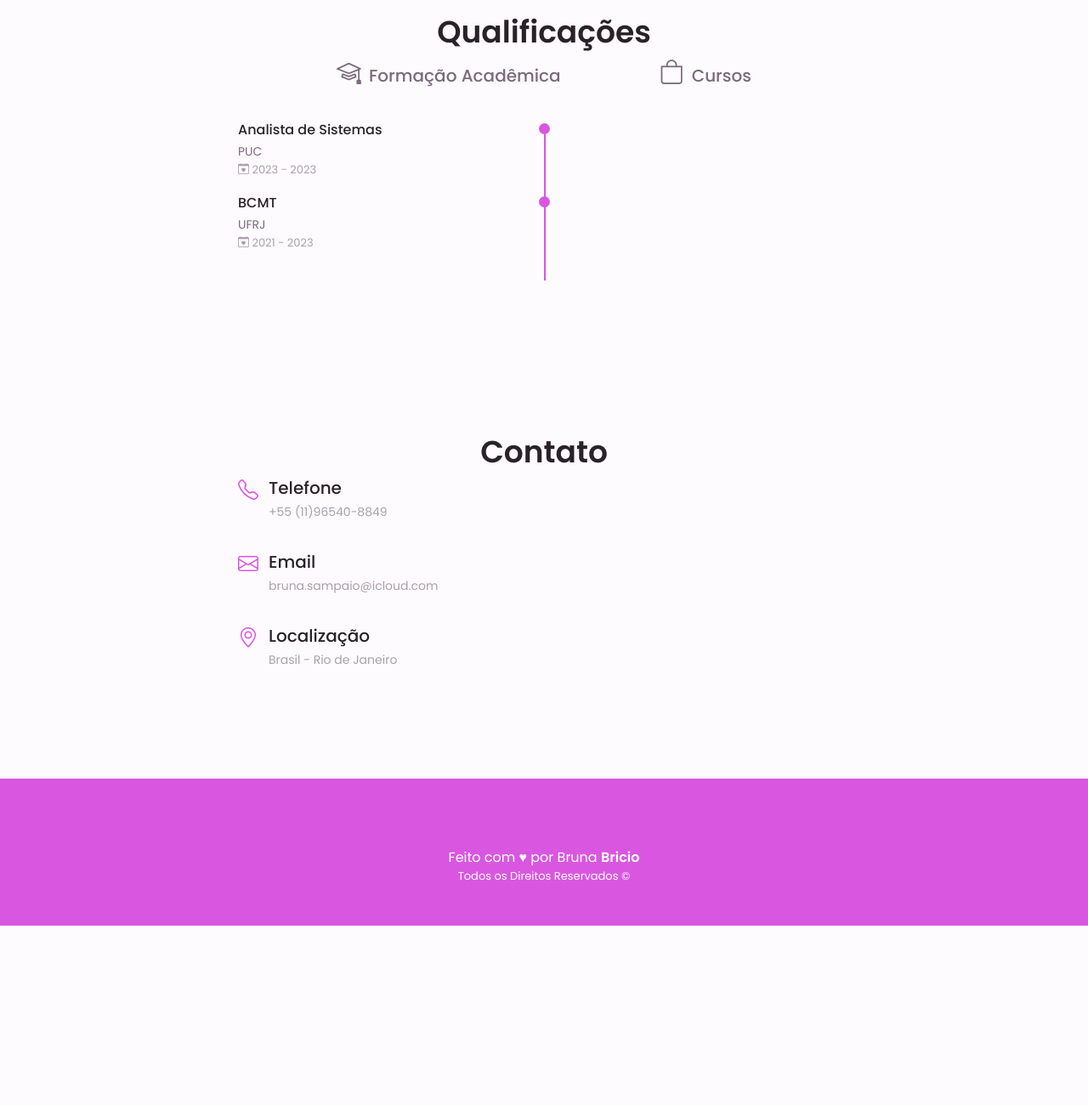
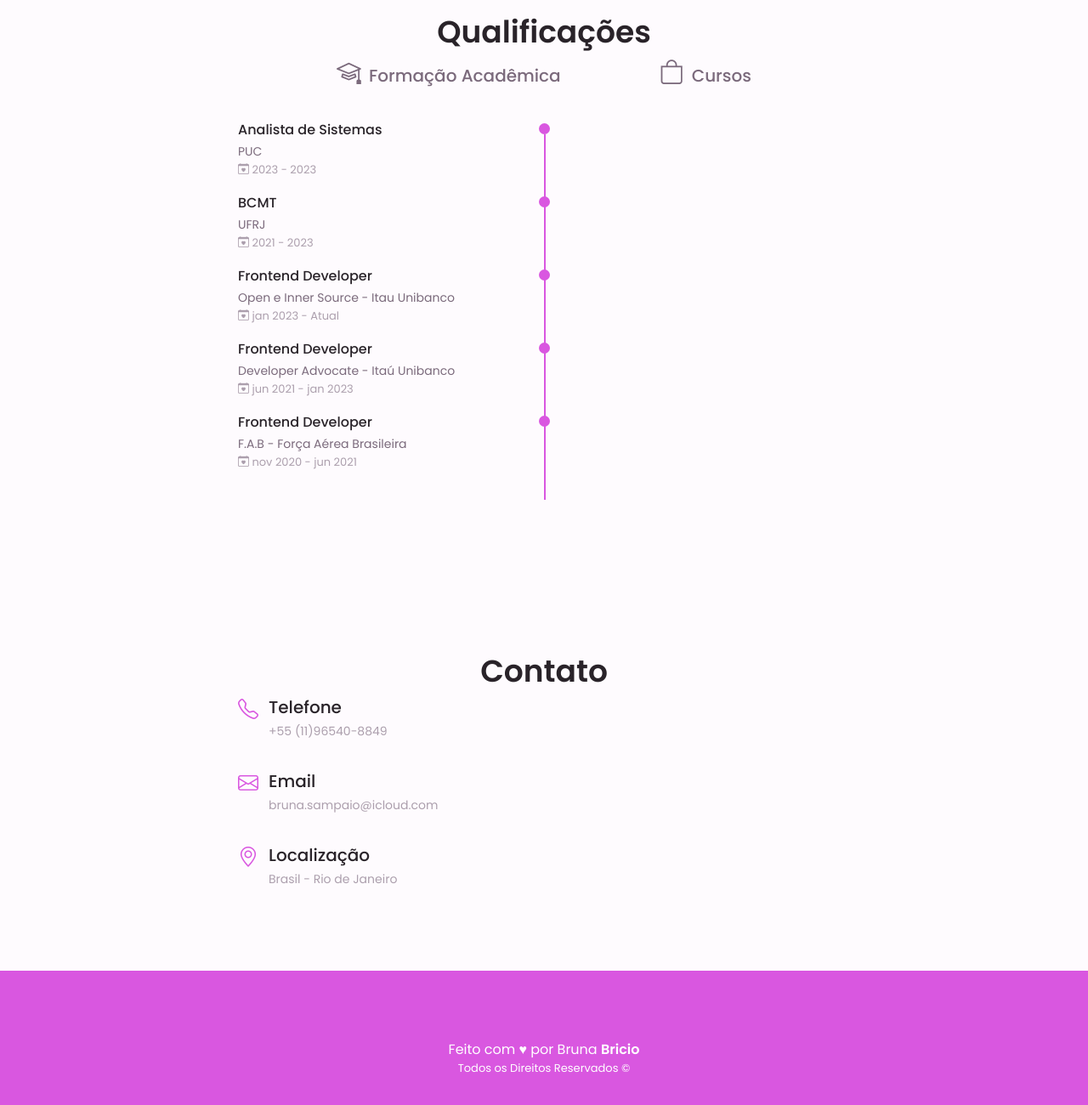
Before and after one commit to brunabricio/my-portfolio, a plain HTML site: page index.html in a window 1280 px wide. Shown: the part 1850-3150 px from the top of the page at 85% size. Before the commit the page ends 2987 px from the top, so only its background shows below. Drawn offline with nearby package versions, Linux system fonts and the light colour scheme.

Commit message:
Update styles.css

```diff
--- a/assets/css/styles.css
+++ b/assets/css/styles.css
@@ -84,7 +84,6 @@ html {
 }
 
 body {
-  margin: 0 0 var(--header-height) 0;
   font-family: var(--body-font);
   font-size: var(--normal-font-size);
   background-color: var(--body-color);
@@ -544,13 +543,6 @@ img {
     transform: translate(6px, -7px);
 }
 
-.qualification [data-content] {
-    display: none;
-}
-
-.qualification__active[data-content] {
-    display: block;
-}
 
 /*==================== PORTFOLIO ====================*/
 
@@ -594,16 +586,8 @@ img {
 }
 /*==================== FOOTER ====================*/
 .footer {
-    padding-top: 2rem;
-}
-
-.footer__container {
-    row-gap: 3.5rem;
-}
-
-.footer__bg {
+    padding: 2rem 1rem 3rem;
     background-color: var(--first-color-second);
-    padding: 2rem 0 3rem;
 }
 
 .footer__love {
```
